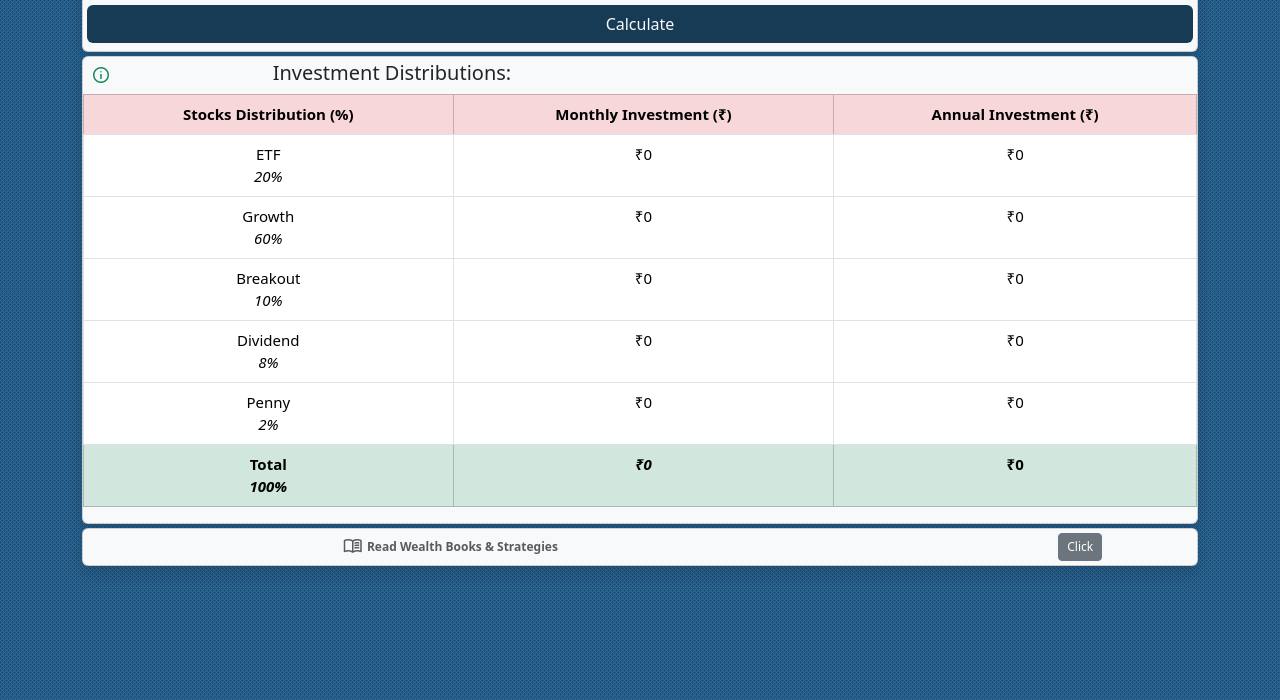
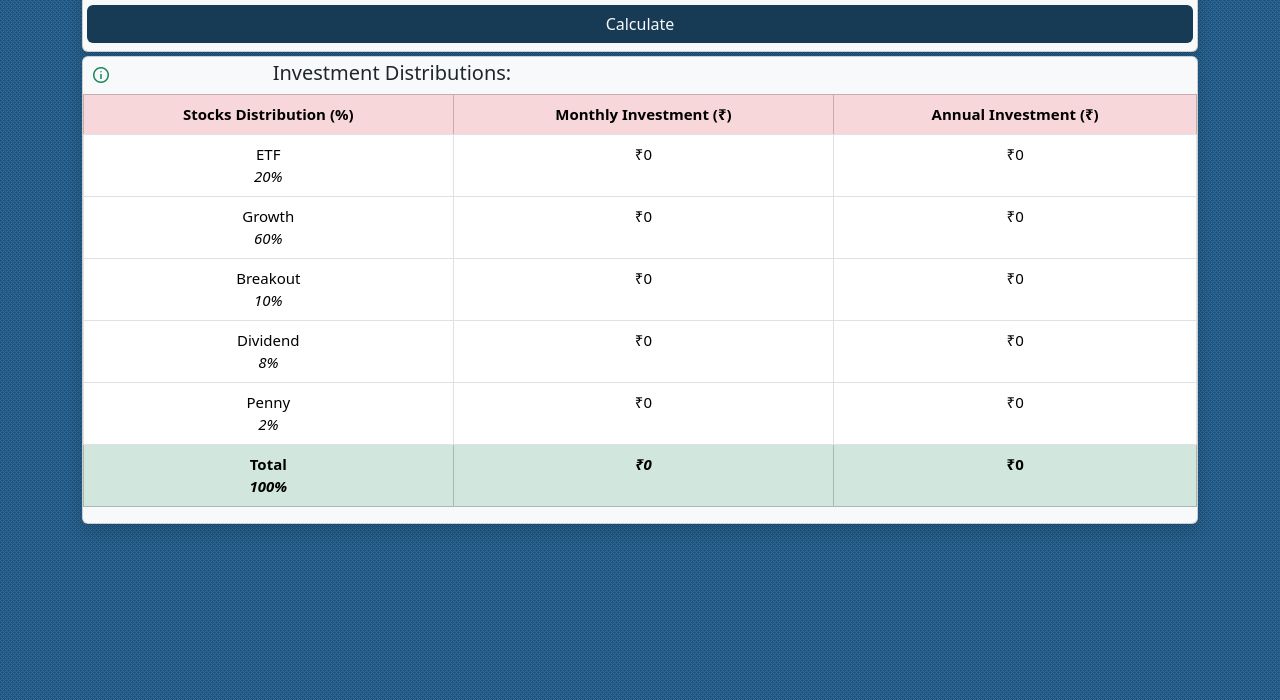
Before and after one commit to cr3992/investment-calculator, a plain HTML site: page index.html in a window 1280 px wide. Shown: the part 100-800 px from the top of the page. Drawn offline with nearby package versions, Linux system fonts and the light colour scheme.

Commit message:
Update index.html
Updated layout

```diff
--- a/index.html
+++ b/index.html
@@ -106,17 +106,7 @@
         </div>
         </div>
 
-        <div class="card rounded bg-light shadow mt-1">
-          <div class="row text-muted mt-1 mb-1">
-            <div class="col-8 text-center">
-              <span class="material-symbols-outlined" style="font-size:20px;vertical-align: middle;">menu_book</span>
-              <b style="font-size:12px;">Read Wealth Books & Strategies</b>
-            </div>
-            <div class="col-3 text-end">
-              <a href="books.html" class="btn btn-secondary btn-sm" style="font-size:12px;">Click</a>
-            </div>
-          </div>
-        </div>
+
 
       <!-- The Modal -->
       <div class="modal" id="myModal">
```
